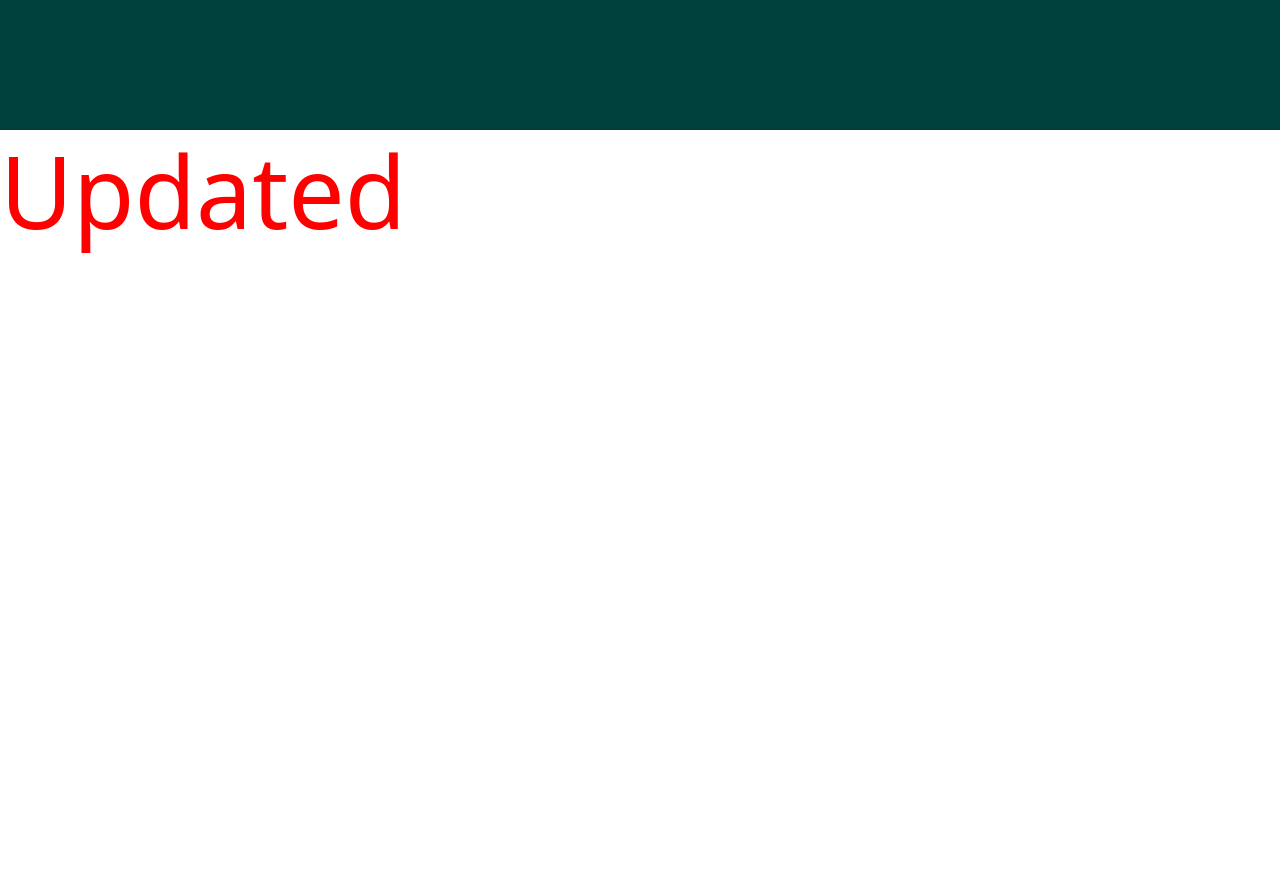
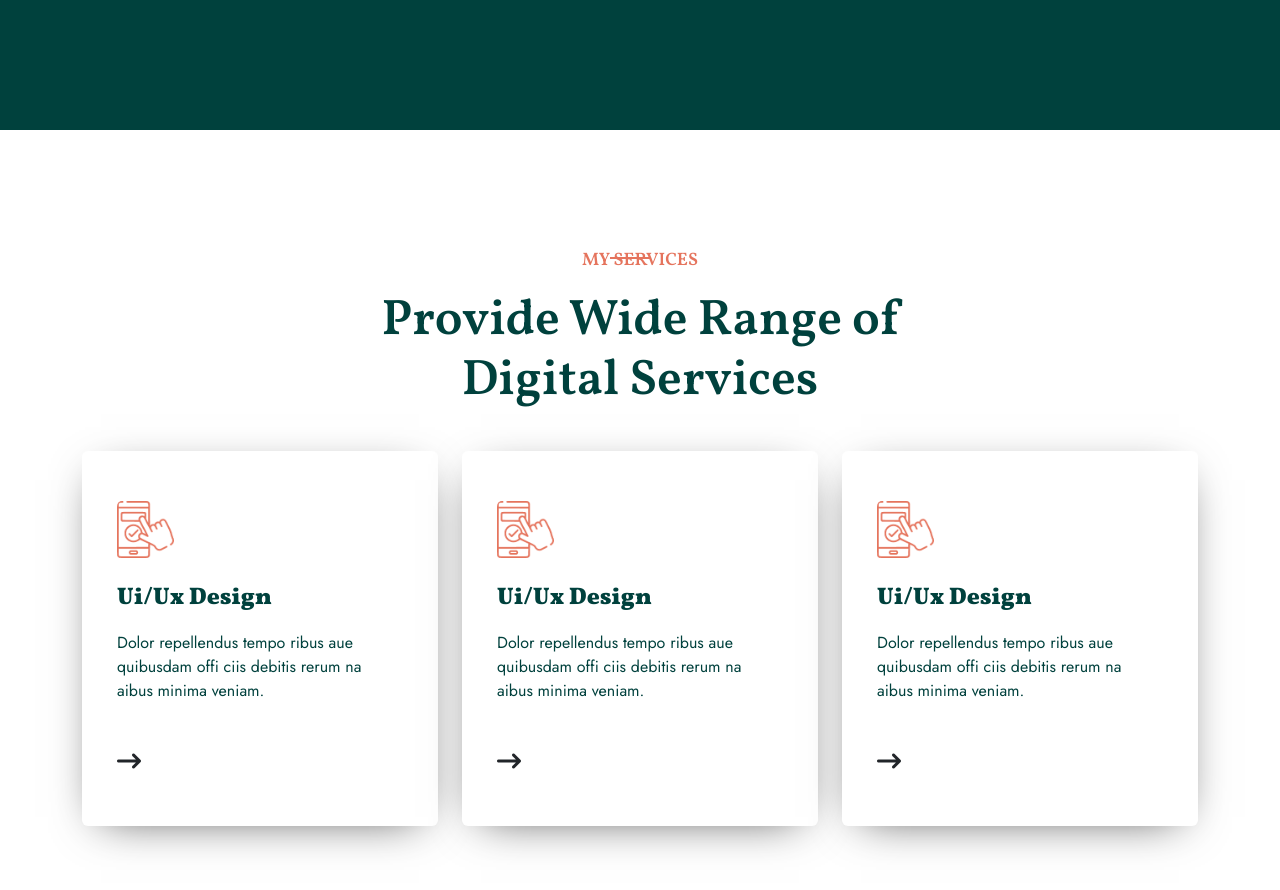
Before and after one commit to sajibkhandev/Safwan_2403, a plain HTML site: page index.html in a window 1280 px wide. Shown: the part 860-1750 px from the top of the page. Before the commit the page ends 1118 px from the top, so only its background shows below. Drawn offline with Linux system fonts and the light colour scheme.

Commit message:
service part done

```diff
--- a/css/style.css
+++ b/css/style.css
@@ -42,6 +42,42 @@ ol {
     font-family: "Jost", sans-serif;
 
 
+
+}
+
+.title {
+    text-align: center;
+
+}
+
+.title h4 {
+    font-size: 18px;
+    font-weight: 600;
+    color: #E5745D;
+    font-family: "Vollkorn", serif;
+    position: relative;
+
+}
+
+.title h4::after {
+    position: absolute;
+    top: 7px;
+    left: 528px;
+    width: 40px;
+    height: 2px;
+    background: #E5745D;
+    content: "";
+}
+
+.title h2 {
+    font-size: 50px;
+    font-weight: 600;
+    color: #00413D;
+    font-family: "Vollkorn", serif;
+    padding-top: 11px;
+    padding-bottom: 40px;
+    width: 522px;
+    margin: 0 auto;
 
 }
 
@@ -118,13 +154,14 @@ common css
     z-index: 1;
 
 }
-.overly{
+
+.overly {
     width: 45%;
     height: 100%;
-   background-image: url('../images/17-best-male-model-poses-for-photoshoots-956272.jpg');
-   background-position: center;
-   background-size: cover;
-   background-repeat: no-repeat;
+    background-image: url('../images/17-best-male-model-poses-for-photoshoots-956272.jpg');
+    background-position: center;
+    background-size: cover;
+    background-repeat: no-repeat;
     position: absolute;
     right: -36%;
     top: 0;
@@ -132,7 +169,7 @@ common css
     z-index: -1;
 }
 
-.banner:hover .overly{
+.banner:hover .overly {
     right: 0;
 
 }
@@ -166,8 +203,58 @@ common css
 /* ==========================
    banner end
 ============================= */
+/* ==========================
+   SErveric start
+============================= */
+.service {
+    padding: 120px 0px;
+}
 
-h1{
-    font-size: 100px;
-    color: red;
+.service .card {
+    width: 100% !important;
+    border: 0px;
+    -webkit-box-shadow: 0px 10px 44px -19px rgba(0,0,0,0.75);
+    -moz-box-shadow: 0px 10px 44px -19px rgba(0,0,0,0.75);
+    box-shadow: 0px 10px 44px -19px rgba(0,0,0,0.75);
 }
+
+.service .card img {
+    width: 20% !important;
+}
+
+.service .card {
+    padding: 50px 35px;
+}
+
+.service .card .card-body {
+    padding: 0px !important;
+}
+
+.service .card .card-body .card-title {
+    padding-top: 26px;
+    padding-bottom: 10px;
+    color: #00413D;
+    font-size: 24px;
+    font-weight: 900;
+    font-family: "Vollkorn", serif;
+
+}
+
+.service .card .card-body .card-text {
+
+    color: #00413D;
+    font-size: 16px;
+    font-weight: 400;
+    font-family: "Jost", sans-serif;
+    padding-bottom: 30px;
+    width: 245px;
+
+}
+
+.service .card .card-body i {
+    font-size: 24px;
+}
+
+/* ==========================
+   SErveric end
+============================= */
--- a/index.html
+++ b/index.html
@@ -8,6 +8,7 @@
     <link href="https://fonts.googleapis.com/css2?family=Jost:ital,wght@0,100..900;1,100..900&display=swap"
         rel="stylesheet">
         <link href="https://fonts.googleapis.com/css2?family=Jost:ital,wght@0,100..900;1,100..900&family=Vollkorn:ital,wght@0,400..900;1,400..900&display=swap" rel="stylesheet">
+    <link rel="stylesheet" href="css/all.min.css">
     <link rel="stylesheet" href="css/bootstrap.min.css">
     <link rel="stylesheet" href="css/style.css">
 </head>
@@ -77,7 +78,72 @@
     <!-- ========================
            Bavber part end
      =========================== -->
-     <h1 >Updated</h1>
+    <!-- ========================
+           Serviece part start
+     =========================== -->
+
+        <section class="service">
+            <div class="container">
+                <div class="title">
+                    <h4>MY SERVICES</h4>
+                    <h2>Provide Wide Range of Digital Services</h2>
+                </div>
+
+                <div class="row">
+                    <div class="col-lg-4">
+                        <div class="card" style="width: 18rem;">
+                            <img src="./images/cartImaeg1.png" class="card-img-top" alt="...">
+                            <div class="card-body">
+                              <h5 class="card-title">Ui/Ux Design</h5>
+                              <p class="card-text">Dolor repellendus tempo ribus aue
+                                quibusdam offi ciis debitis rerum na
+                                aibus minima veniam.</p>
+
+                                <i class="fa-solid fa-arrow-right-long"></i>
+
+                            </div>
+                          </div>
+                    </div>
+
+                    <div class="col-lg-4">
+                        <div class="card" style="width: 18rem;">
+                            <img src="./images/cartImaeg1.png" class="card-img-top" alt="...">
+                            <div class="card-body">
+                              <h5 class="card-title">Ui/Ux Design</h5>
+                              <p class="card-text">Dolor repellendus tempo ribus aue
+                                quibusdam offi ciis debitis rerum na
+                                aibus minima veniam.</p>
+
+                                <i class="fa-solid fa-arrow-right-long"></i>
+
+                            </div>
+                          </div>
+                    </div>
+
+                    <div class="col-lg-4">
+                        <div class="card" style="width: 18rem;">
+                            <img src="./images/cartImaeg1.png" class="card-img-top" alt="...">
+                            <div class="card-body">
+                              <h5 class="card-title">Ui/Ux Design</h5>
+                              <p class="card-text">Dolor repellendus tempo ribus aue
+                                quibusdam offi ciis debitis rerum na
+                                aibus minima veniam.</p>
+
+                                <i class="fa-solid fa-arrow-right-long"></i>
+
+                            </div>
+                          </div>
+                    </div>
+
+
+                </div>
+
+            </div>
+        </section>
+    <!-- ========================
+           Serviece part end
+     =========================== -->
+
 
     <script src="js/bootstrap.bundle.min.js"></script>
 
```
Also changed, not shown: css/all.min.css (added), images/cartImaeg1.png (added), images/cartImage2.png (added), images/cartImage3.png (added), webfonts/fa-brands-400.ttf (added), webfonts/fa-brands-400.woff2 (added), webfonts/fa-regular-400.ttf (added), webfonts/fa-regular-400.woff2 (added), webfonts/fa-solid-900.ttf (added), webfonts/fa-solid-900.woff2 (added), webfonts/fa-v4compatibility.ttf (added), webfonts/fa-v4compatibility.woff2 (added).
